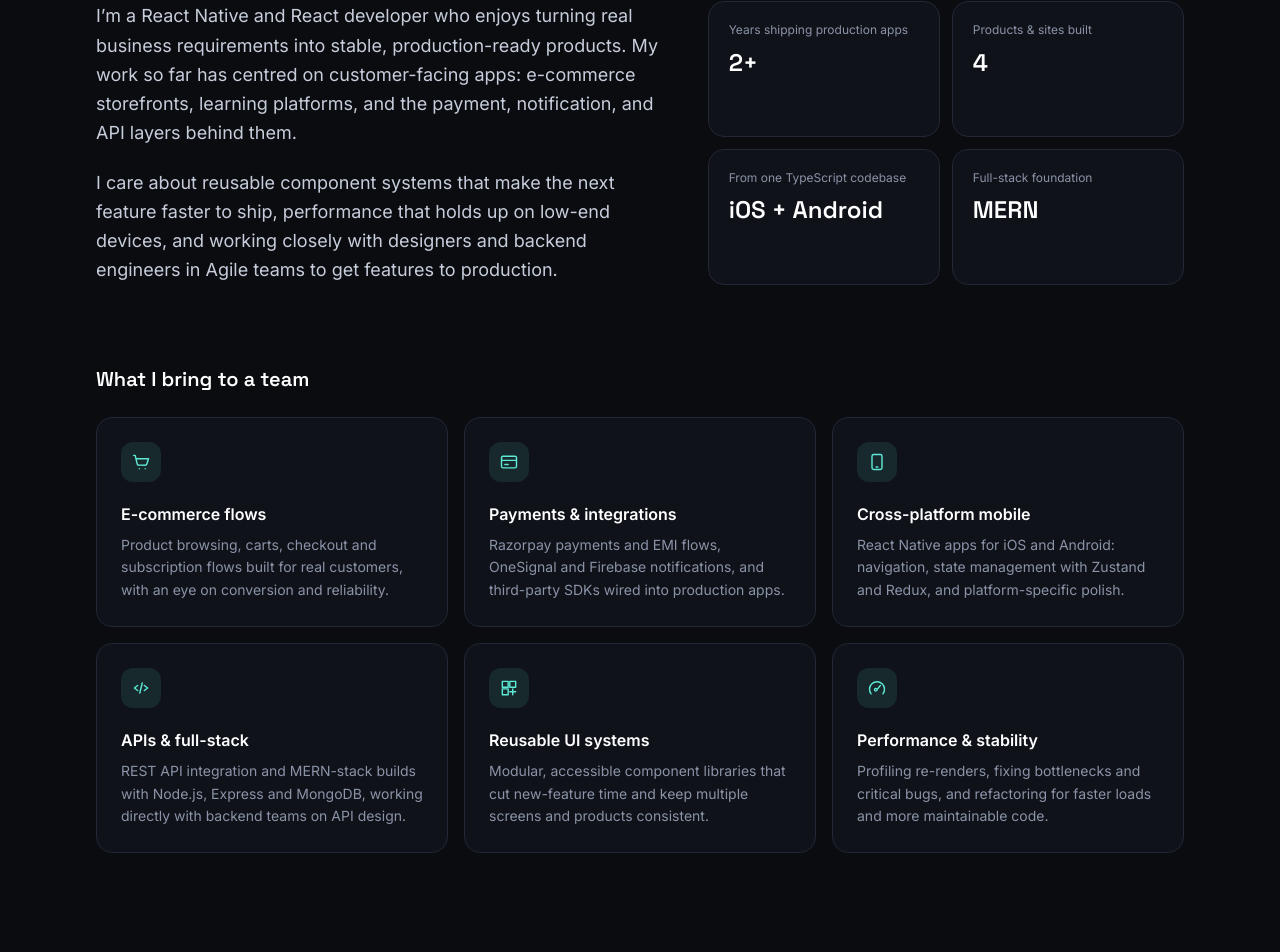
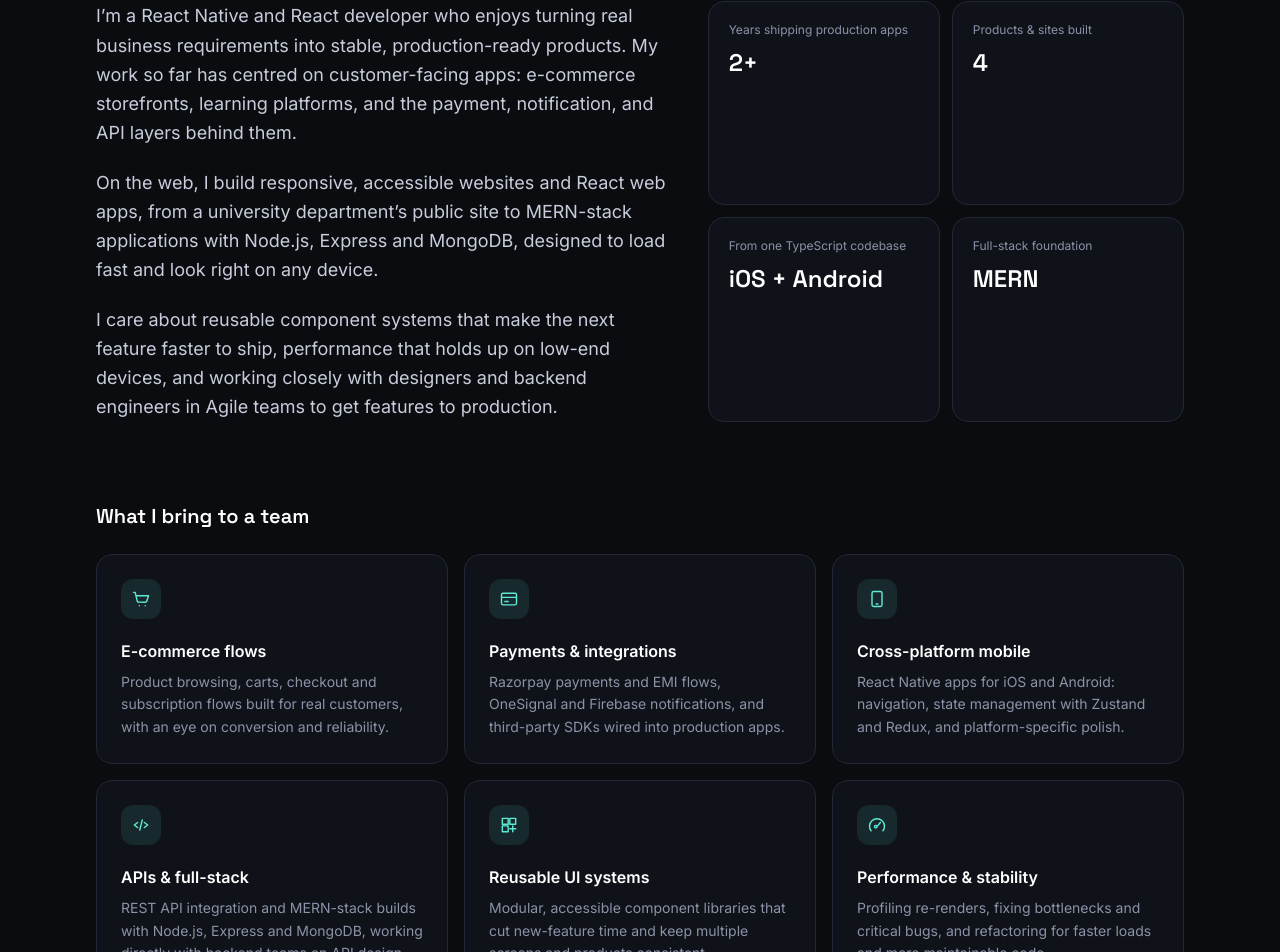
Before and after one commit to adhilajamal/Portfolio, a React (Vite) app: page / in a window 1280 px wide. Shown: the part 962-1914 px from the top of the page. Built offline with nearby package versions, Linux system fonts and the light colour scheme.

Commit message:
Mention website development in About section
Co-Authored-By: Claude Opus 5.5 <noreply@anthropic.com>

```diff
--- a/src/data/profile.ts
+++ b/src/data/profile.ts
@@ -17,6 +17,7 @@ export const profile = {
     'Over 2 years building and shipping cross-platform apps for Android and iOS. I work across the stack: storefronts, cart and checkout flows, payment gateways, push notifications, and the REST APIs that tie them together.',
   summary: [
     'I’m a React Native and React developer who enjoys turning real business requirements into stable, production-ready products. My work so far has centred on customer-facing apps: e-commerce storefronts, learning platforms, and the payment, notification, and API layers behind them.',
+    'On the web, I build responsive, accessible websites and React web apps, from a university department’s public site to MERN-stack applications with Node.js, Express and MongoDB, designed to load fast and look right on any device.',
     'I care about reusable component systems that make the next feature faster to ship, performance that holds up on low-end devices, and working closely with designers and backend engineers in Agile teams to get features to production.',
   ],
 }
```
